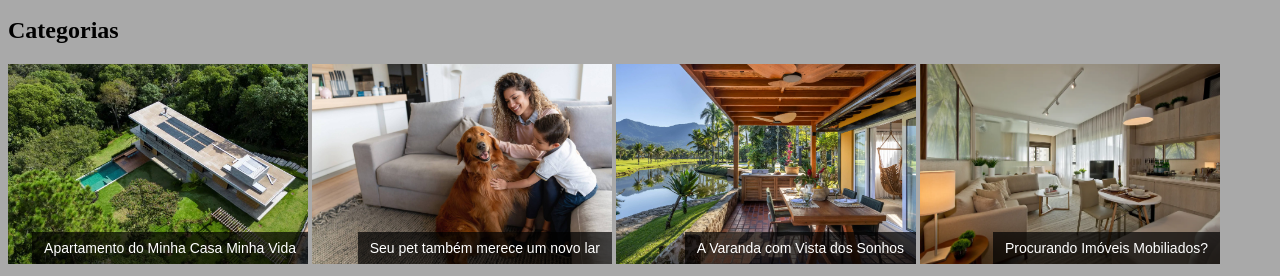
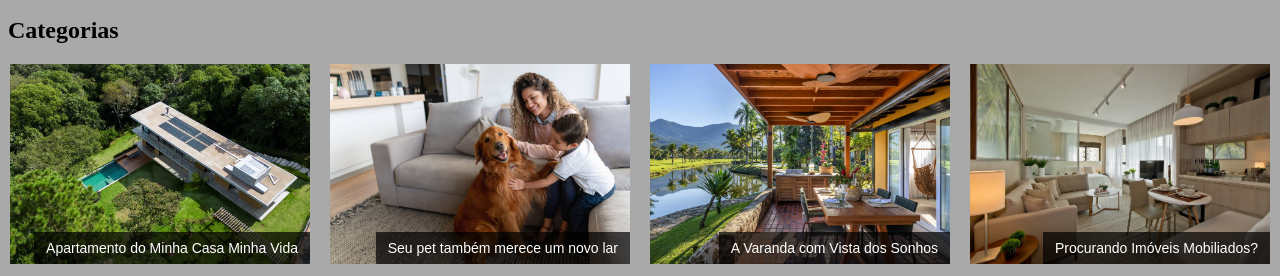
Before and after one commit to B4rcode027/first-web-site, a plain HTML site: page index.html in a window 1280 px wide. Shown: the part 930-1206 px from the top of the page. Drawn offline with Linux system fonts and the light colour scheme.

Commit message:
Add layout for vendas section with flexbox and spacing

```diff
--- a/PrimeLar.css
+++ b/PrimeLar.css
@@ -96,3 +96,9 @@ h1 {
     font-family: sans-serif;
     font-size: 14px;
   }
+
+  .vendas {
+    display: flex;
+    gap: 20px; /* Espaçamento entre os itens */
+    justify-content: center; /* Centraliza os itens horizontalmente */
+  }
--- a/index.html
+++ b/index.html
@@ -20,7 +20,9 @@
 <button><a href="#">Anunciar</button></a>
 <button><a href="#">Financiamento</button></a>
 <button><a href="#">Ajuda</button></a>
+
   <button class="login"><a href="./login.html" target="_blank">Login</button></a>
+
   <button class="register"><a href="./register.html" target="_blank">Registre-se</button></a>
 
   <form class="search-box" id="searchForm">
@@ -33,6 +35,8 @@
 
 <h2>Categorias</h2>
 
+<section class="vendas">
+
 <div>
   <a href="https://github.com/Locked002/first-web-site" class="container-venda">
     <!-- Trocamos o background-image por uma tag img real -->
@@ -42,7 +46,9 @@
       Apartamento do Minha Casa Minha Vida
     </span>
   </a>
+  </div>
 
+  <div>
 <a class="container-venda" href="https://project-swgmh-locked002s-projects.vercel.app/">
   <img src="./pet.jpeg" alt="seu pet também merece um novo lar">
 
@@ -50,7 +56,9 @@
     Seu pet também merece um novo lar
   </span>
 </a>
+</div>
 
+<div>
 <a class="container-venda" href="https://github.com/Locked002/first-web-site">
 
   <img src="./varanda.jpeg" alt="A Varanda com Vista dos Sonhos">
@@ -60,7 +68,9 @@
   </span>
 
 </a>
+</div>
 
+<div>
 <a class="container-venda" href="https://github.com/Locked002/first-web-site">
 
   <img src="./mobiliado.jpeg" alt="Procurando Imóveis Mobiliados?">
@@ -71,6 +81,7 @@
 
 </a>
 </div>
+</section>
 
 </body>
 </html>
```
